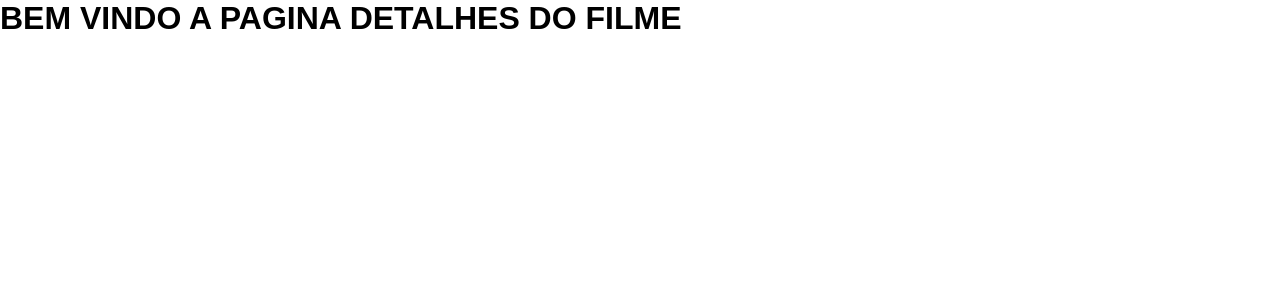
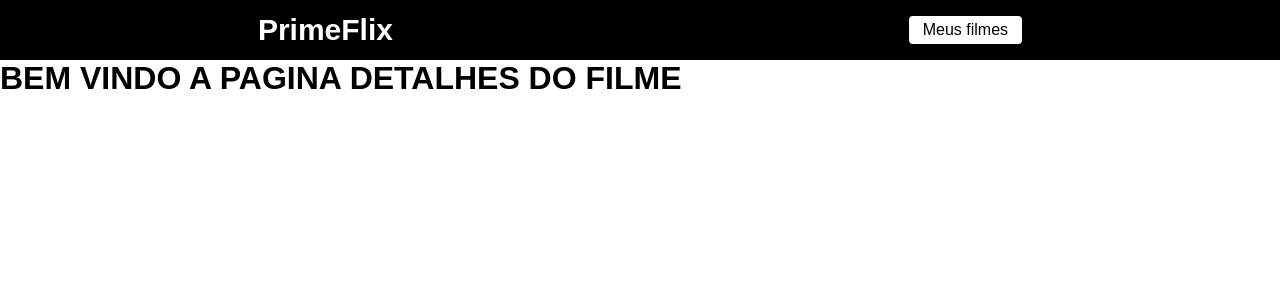
Before and after one commit to msouza09/prime-flix, a React (Create React App) app: page /filme/1 in a window 1280 px wide. Shown: the top 300 px of the page. Built offline with nearby package versions, Linux system fonts and the light colour scheme.

Commit message:
header-implementado

```diff
--- /dev/null
+++ b/src/components/Header/header.css
@@ -0,0 +1,25 @@
+header {
+    display: flex;
+    align-items: center;
+    justify-content: space-around;
+    width: 100%;
+    height: 60px;
+    background-color: #000000;
+}
+
+.logo {
+    text-decoration: none;
+    font-size: 30px;
+    cursor: pointer;
+    color: #FFFFFF;
+    font-weight: bold;
+}
+
+.favoritos {
+    cursor: pointer;
+    background-color: #FFFFFF;
+    padding: 5px 14px;
+    text-decoration: none;
+    color: #000000;
+    border-radius: 4px;
+}
--- /dev/null
+++ b/src/components/Header/index.js
@@ -0,0 +1,13 @@
+import './header.css';
+import { Link } from 'react-router-dom';
+
+function Header(){
+    return(
+        <header>
+            <Link className="logo" to="/">PrimeFlix</Link>
+            <Link className="favoritos" to="/favoritos">Meus filmes</Link>
+        </header>
+    )
+}
+
+export default Header;
--- a/src/routes.js
+++ b/src/routes.js
@@ -3,9 +3,12 @@
 import Home from './pages/Home';
 import Filme from './pages/Filme';
 
+import Header from './components/Header';
+
 function RoutesApp(){
   return(
     <BrowserRouter>
+    <Header/>
       <Routes>
         <Route path="/" element={ <Home/> } />
         <Route path="/filme/:id" element={ <Filme/> } />
```
